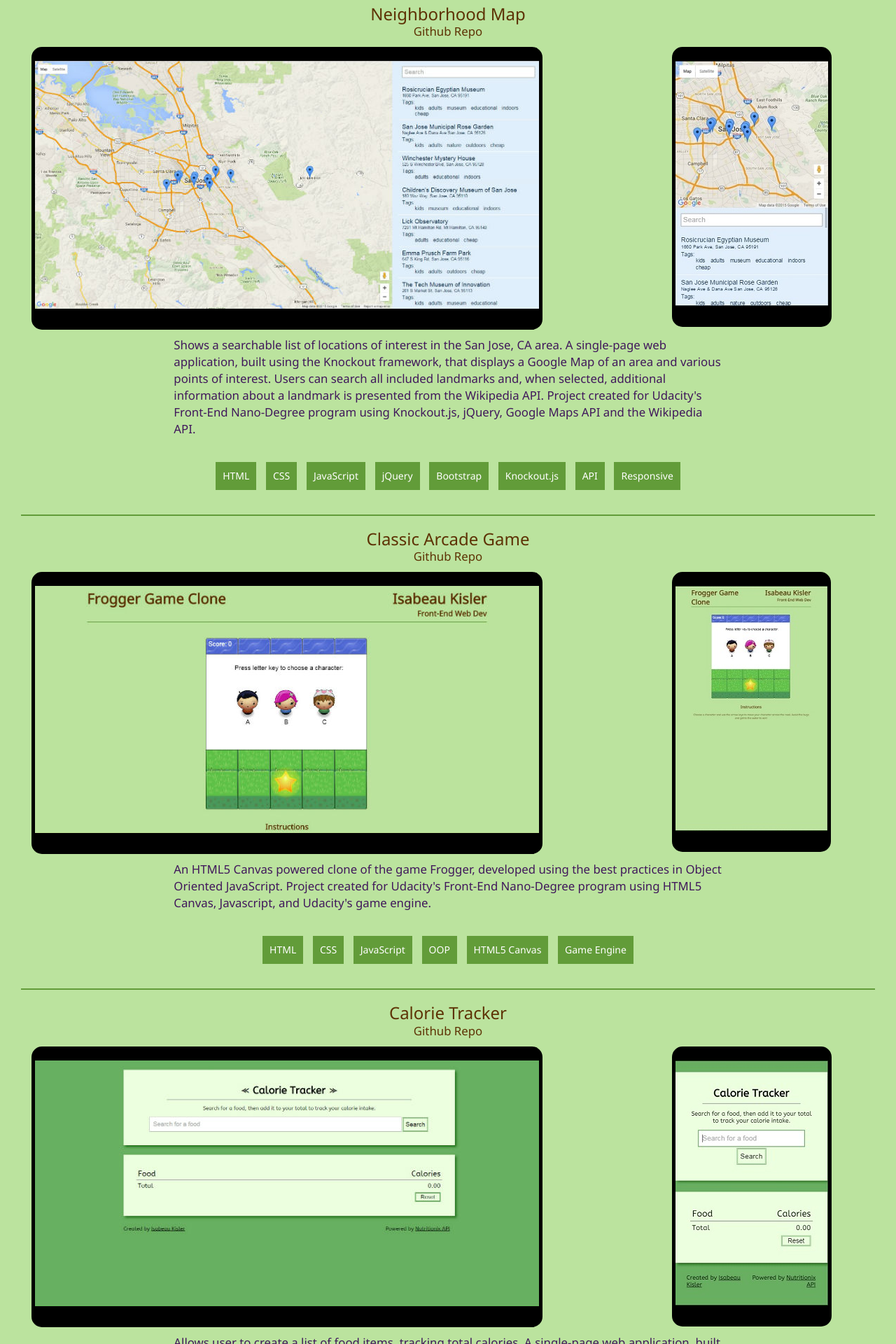
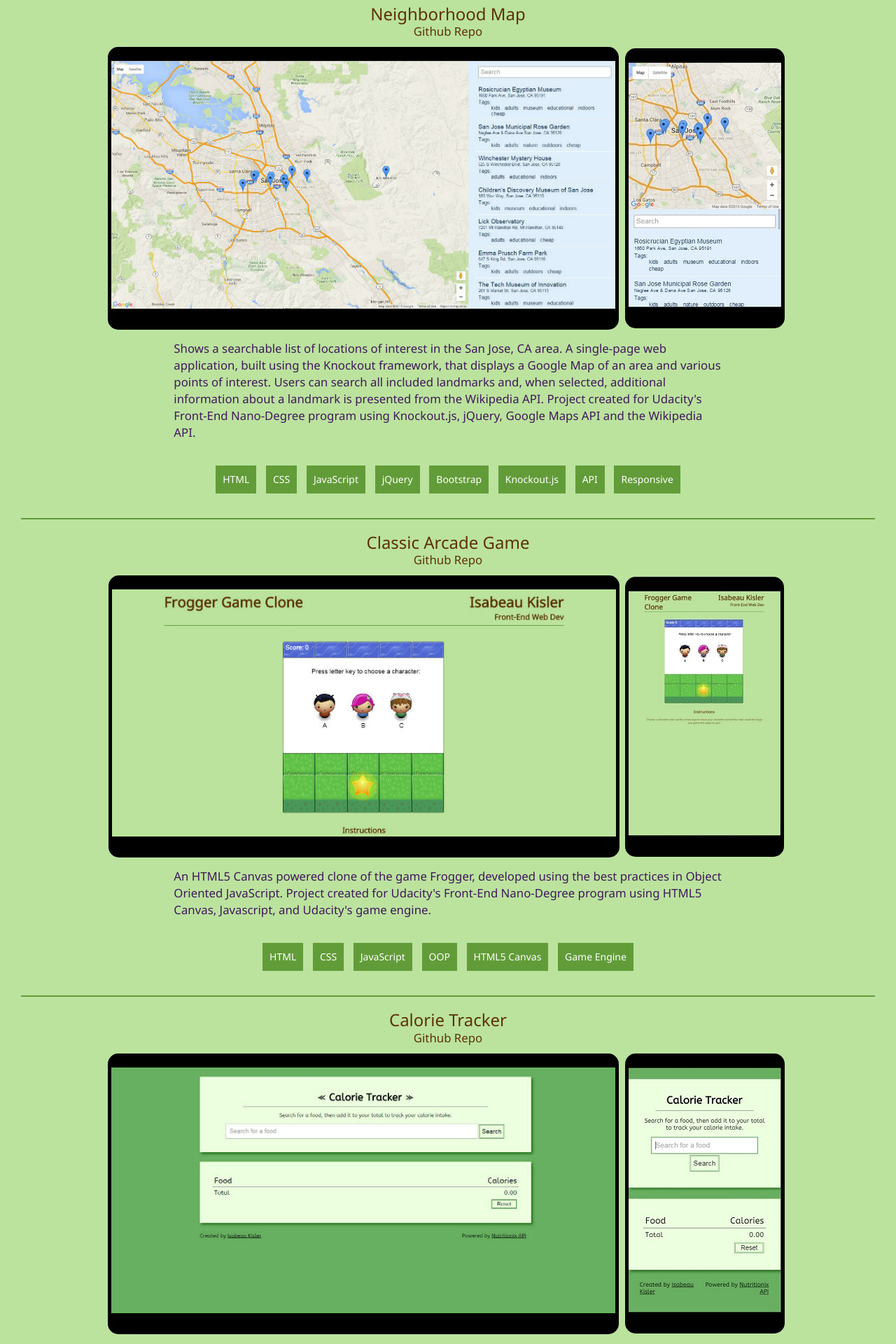
Before and after one commit to ikisler/portfolio, a plain HTML site: page index.html in a window 1280 px wide. Shown: the part 880-2800 px from the top of the page at 70% size. Drawn offline with nearby package versions, Linux system fonts and the light colour scheme.

Commit message:
Restructure image sections for Featured Projects, adjust styles

```diff
--- a/css/style.css
+++ b/css/style.css
@@ -123,8 +123,9 @@
 
 /*** Skills ***/
 .skill-section {
-	margin-bottom: 20px;
+	margin: 0 auto 20px auto;
 	min-height: 160px;
+	max-width: 450px;
 }
 
 .skills-header {
@@ -171,6 +172,9 @@
 	border-bottom-width: 30px;
 	border-radius: 15px;
 	cursor: pointer;
+	display: inline-block;
+	margin-bottom: 5px;
+	margin-right: 5px;
 }
 
 .mobile-project-img {
--- a/index.html
+++ b/index.html
@@ -149,15 +149,13 @@
 					</div>
 				</div>
 				<div class="row featured">
-					<div class="col-sm-9">
+					<div class="col-md-12">
 						<a href="http://ikisler.github.io/neighborhood-map/" target="_blank">
 							<picture>
 								<source media="(min-width:992px)" srcset="images/neighborhoodMapScreenshot720x350.jpg">
 								<img class="img-responsive" src="images/neighborhoodMapScreenshot400x195.jpg" alt="Neighborhood Map screenshot">
 							</picture>
 						</a>
-					</div>
-					<div class="col-sm-3">
 						<a href="http://ikisler.github.io/neighborhood-map/" target="_blank">
 							<picture>
 								<source media="(min-width:992px)" srcset="images/neighborhoodMapMobileScreenshot218x350.jpg">
@@ -197,15 +195,13 @@
 					</div>
 				</div>
 				<div class="row featured">
-					<div class="col-sm-9">
+					<div class="col-md-12">
 						<a href="http://ikisler.github.io/frogger-clone-arcade-game/" target="_blank">
 							<picture>
 								<source media="(min-width:992px)" srcset="images/arcadeGameScreenshot720x350.jpg">
 								<img class="img-responsive" src="images/arcadeGameScreenshot400x195.jpg" alt="Classic Arcade Game screenshot">
 							</picture>
 						</a>
-					</div>
-					<div class="col-sm-3">
 						<a href="http://ikisler.github.io/frogger-clone-arcade-game/" target="_blank">
 							<picture>
 								<source media="(min-width:992px)" srcset="images/arcadeGameMobileScreenshot218x350.jpg">
@@ -242,15 +238,13 @@
 					</div>
 				</div>
 				<div class="row featured">
-					<div class="col-sm-9">
+					<div class="col-md-12">
 						<a href="http://ikisler.github.io/healthtracker/" target="_blank">
 							<picture>
 								<source media="(min-width:992px)" srcset="images/calorieTrackerScreenshot720x350.jpg">
 								<img class="img-responsive" src="images/calorieTrackerScreenshot400x195.jpg" alt="Calorie Tracker screenshot">
 							</picture>
 						</a>
-					</div>
-					<div class="col-sm-3">
 						<a href="http://ikisler.github.io/healthtracker/" target="_blank">
 							<picture>
 								<source media="(min-width:992px)" srcset="images/calorieTrackerMobileScreenshot218x350.jpg">
@@ -288,15 +282,13 @@
 					</div>
 				</div>
 				<div class="row featured">
-					<div class="col-sm-9">
+					<div class="col-md-12">
 						<a href="http://ikisler.github.io/dynamic-resume/" target="_blank">
 							<picture>
 								<source media="(min-width:992px)" srcset="images/newResumeScreenshot720x350.jpg">
 								<img class="img-responsive" src="images/newResumeScreenshot400x195.jpg" alt="Interactive Resume screenshot">
 							</picture>
 						</a>
-					</div>
-					<div class="col-sm-3">
 						<a href="http://ikisler.github.io/dynamic-resume/" target="_blank">
 							<picture>
 								<source media="(min-width:992px)" srcset="images/newResumeMobileScreenshot218x350.jpg">
```
